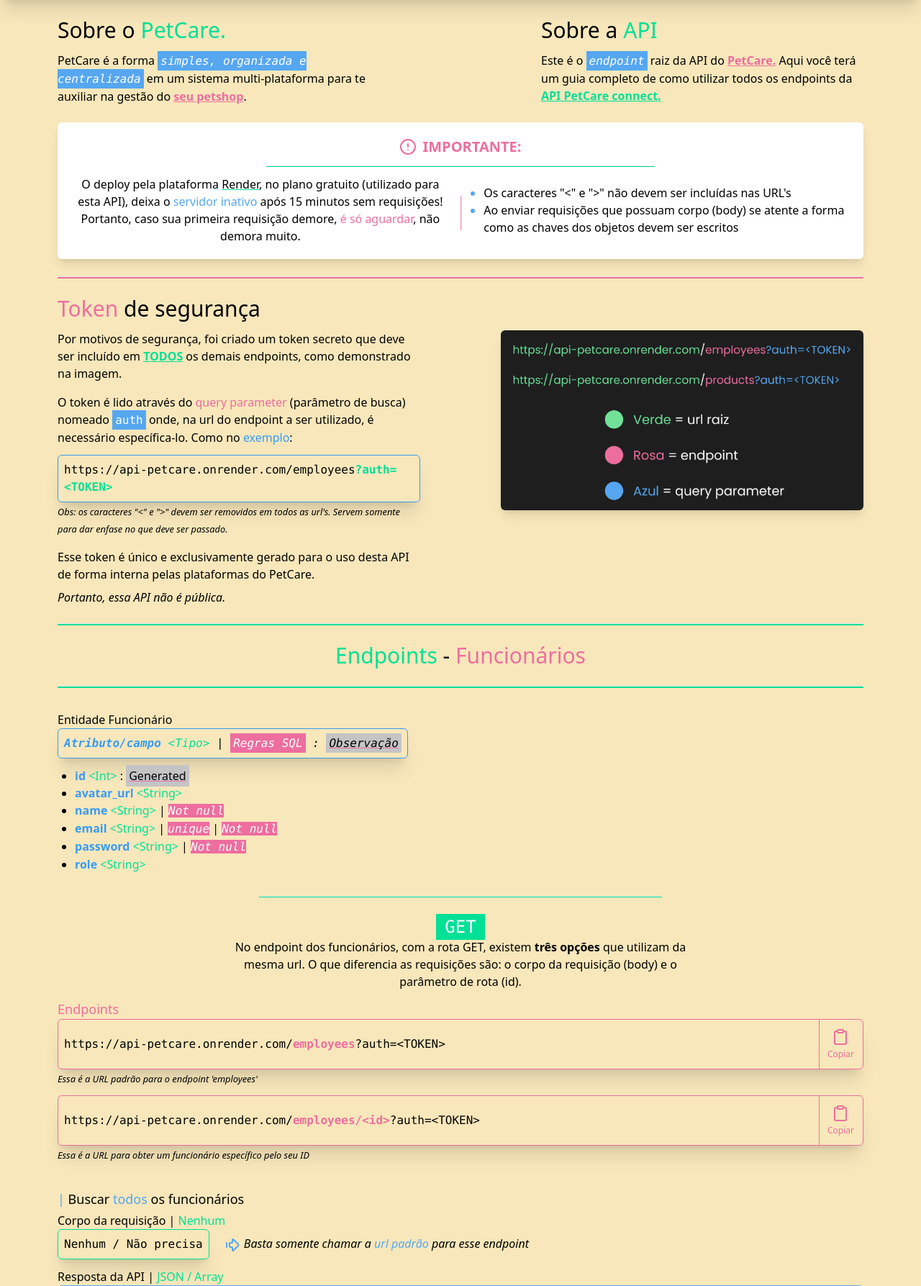
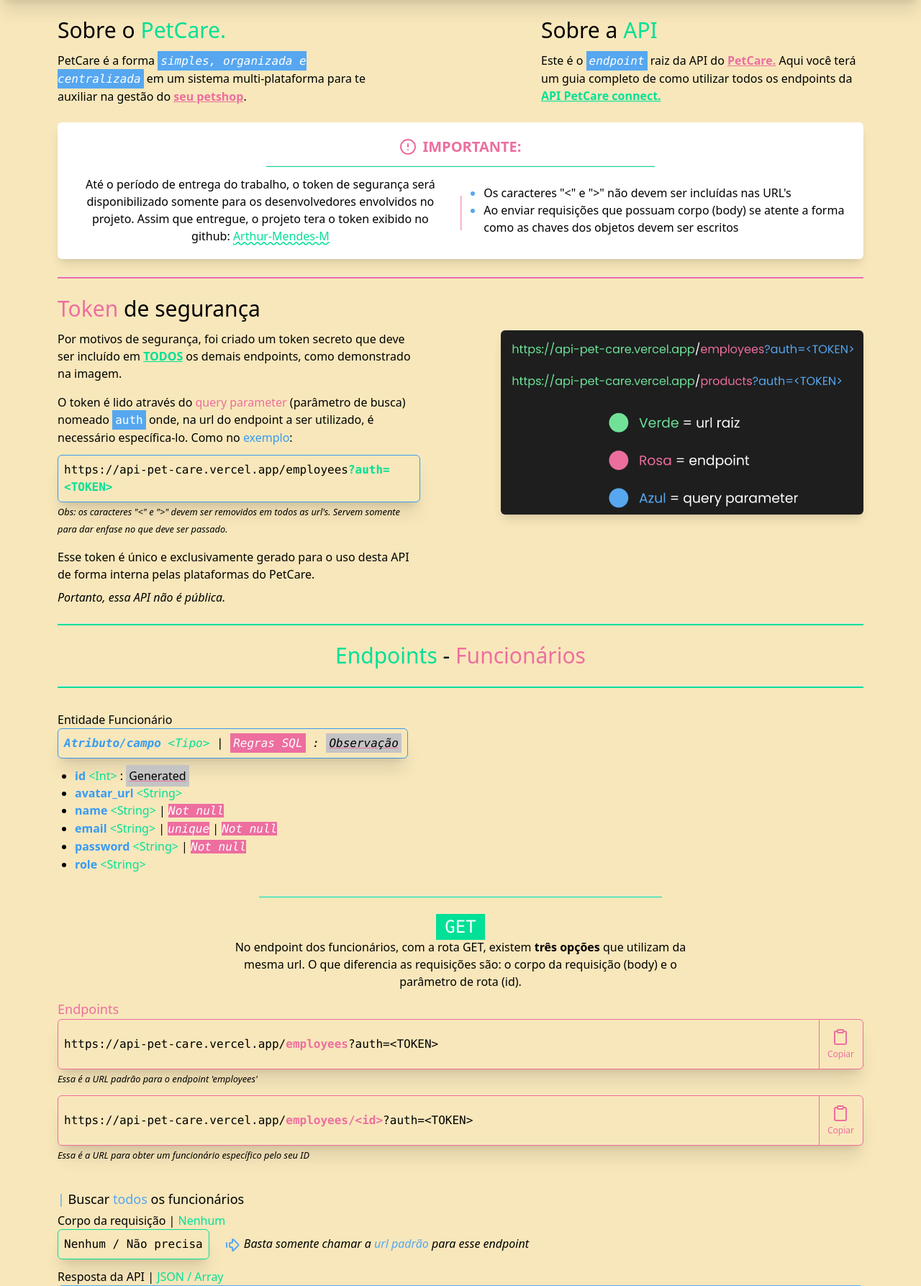
Before and after one commit to Arthur-Mendes-M/API_PetCare, a Flask app: page / in a window 1280 px wide. Shown: the part 70-1857 px from the top of the page at 72% size. Run offline with Flask 3, Linux system fonts and the light colour scheme; some libraries are stand-ins or nearby versions.

Commit message:
refact: clean and adjust all links to refer Vercel deploy, change image exemple and add warning about token.

```diff
--- a/templates/index.html
+++ b/templates/index.html
@@ -155,7 +155,7 @@
 
                 <div class="w-full flex gap-3 flex-col md:flex-row ">
                     <div class="w-full max-w-[800px] text-center self-center">
-                        O deploy pela plataforma <a href="https://render.com" target="_blank" rel="noopener noreferrer" class="underline decoration-green_petcare">Render</a>, no plano gratuito (utilizado para esta API), deixa o <strong class="font-normal text-light_blue">servidor inativo</strong> após  15 minutos sem requisições! Portanto, caso sua primeira requisição demore, <strong class="font-normal text-pink_petcare">é só aguardar</strong>, não demora muito.
+                        Até o período de entrega do trabalho, o token de segurança será disponibilizado somente para os desenvolvedores envolvidos no projeto. Assim que entregue, o projeto tera o token exibido no github: <a href="https://github.com/Arthur-Mendes-M/API_PetCare" target="_blank" rel="noopener noreferrer"><u class="decoration-green_petcare text-green_petcare decoration-wavy">Arthur-Mendes-M</u></a>
                     </div>
 
                     <span class="h-[1px] w-1/2 translate-x-1/2 my-1 md:h-1/2 md:w-[1px] md:translate-y-1/2 md:mx-1 bg-pink_petcare"></span>
@@ -183,7 +183,7 @@
                         O token é lido através do <u class="no-underline text-pink_petcare">query parameter</u> (parâmetro de busca) nomeado <code class="bg-light_blue text-white p-1">auth</code> onde, na url do endpoint a ser utilizado, é necessário específica-lo. Como no <u class="no-underline text-dark_blue">exemplo</u>:
 
                         <code class="mt-3 p-2 block rounded-md border border-dark_blue shadow-xl break-words">
-                            https://api-petcare.onrender.com/employees<u class="no-underline text-green_petcare font-bold">?auth=&lt;TOKEN&gt;</u>
+                            https://api-pet-care.vercel.app/employees<u class="no-underline text-green_petcare font-bold">?auth=&lt;TOKEN&gt;</u>
                         </code>
                         <small class="italic w-full">Obs: os caracteres "&lt;" e "&gt;" devem ser removidos em todos as url's. Servem somente para dar enfase no que deve ser passado.</small>
                     </p>
@@ -243,7 +243,7 @@
                     <div class="mb-3 w-full">
                         <code class="block rounded-md border border-pink_petcare shadow-xl break-words md:flex md:justify-between">
                             <p class="px-2 py-2 w-fit self-center break-all" data-clipboard-text>
-                                https://api-petcare.onrender.com/<u class="no-underline text-pink_petcare font-bold">employees</u>?auth=&lt;TOKEN&gt;</u>
+                                https://api-pet-care.vercel.app/<u class="no-underline text-pink_petcare font-bold">employees</u>?auth=&lt;TOKEN&gt;</u>
                             </p>
 
                             <div class="relative pl-2 md:pl-0 flex justify-center items-center">
@@ -261,7 +261,7 @@
                     <div class="w-full">
                         <code class="block rounded-md border border-pink_petcare shadow-xl break-words md:flex md:justify-between">
                             <p class="px-2 py-2 w-fit self-center break-all" data-clipboard-text>
-                                https://api-petcare.onrender.com/<u class="no-underline text-pink_petcare font-bold">employees/&lt;id&gt;</u>?auth=&lt;TOKEN&gt;</u>
+                                https://api-pet-care.vercel.app/<u class="no-underline text-pink_petcare font-bold">employees/&lt;id&gt;</u>?auth=&lt;TOKEN&gt;</u>
                             </p>
 
                             <div class="relative pl-2 md:pl-0 flex justify-center items-center">
@@ -446,7 +446,7 @@
                     <p class="text-pink_petcare w-full text-lg mt-3">Endpoint</p>
                     <code class="w-full block rounded-md border border-pink_petcare shadow-xl break-words md:flex md:justify-between">
                         <p class="px-2 py-2 w-fit self-center break-all" data-clipboard-text>
-                            https://api-petcare.onrender.com/<u class="no-underline text-pink_petcare font-bold">employees</u>?auth=&lt;TOKEN&gt;</u>
+                            https://api-pet-care.vercel.app/<u class="no-underline text-pink_petcare font-bold">employees</u>?auth=&lt;TOKEN&gt;</u>
                         </p>
 
                         <div class="relative pl-2 md:pl-0 flex justify-center items-center">
@@ -530,7 +530,7 @@
                     <p class="text-pink_petcare w-full text-lg mt-3">Endpoint</p>
                     <code class="w-full block rounded-md border border-pink_petcare shadow-xl break-words md:flex md:justify-between">
                         <p class="px-2 py-2 w-fit self-center break-all" data-clipboard-text>
-                            https://api-petcare.onrender.com/<u class="no-underline text-pink_petcare font-bold">employees/&lt;id&gt;</u>?auth=&lt;TOKEN&gt;</u>
+                            https://api-pet-care.vercel.app/<u class="no-underline text-pink_petcare font-bold">employees/&lt;id&gt;</u>?auth=&lt;TOKEN&gt;</u>
                         </p>
 
                         <div class="relative pl-2 md:pl-0 flex justify-center items-center">
@@ -612,7 +612,7 @@
                     <p class="text-pink_petcare w-full text-lg mt-3">Endpoint</p>
                     <code class="w-full block rounded-md border border-pink_petcare shadow-xl break-words md:flex md:justify-between">
                         <p class="px-2 py-2 w-fit self-center break-all" data-clipboard-text>
-                            https://api-petcare.onrender.com/<u class="no-underline text-pink_petcare font-bold">employees/&lt;id&gt;</u>?auth=&lt;TOKEN&gt;</u>
+                            https://api-pet-care.vercel.app/<u class="no-underline text-pink_petcare font-bold">employees/&lt;id&gt;</u>?auth=&lt;TOKEN&gt;</u>
                         </p>
 
                         <div class="relative pl-2 md:pl-0 flex justify-center items-center">
@@ -717,7 +717,7 @@
                     <div class="mb-3 w-full">
                         <code class="block rounded-md border border-pink_petcare shadow-xl break-words md:flex md:justify-between">
                             <p class="px-2 py-2 w-fit self-center break-all" data-clipboard-text>
-                                https://api-petcare.onrender.com/<u class="no-underline text-pink_petcare font-bold">products</u>?auth=&lt;TOKEN&gt;</u>
+                                https://api-pet-care.vercel.app/<u class="no-underline text-pink_petcare font-bold">products</u>?auth=&lt;TOKEN&gt;</u>
                             </p>
 
                             <div class="relative pl-2 md:pl-0 flex justify-center items-center">
@@ -735,7 +735,7 @@
                     <div class="w-full">
                         <code class="block rounded-md border border-pink_petcare shadow-xl break-words md:flex md:justify-between">
                             <p class="px-2 py-2 w-fit self-center break-all" data-clipboard-text>
-                                https://api-petcare.onrender.com/<u class="no-underline text-pink_petcare font-bold">products/&lt;id&gt;</u>?auth=&lt;TOKEN&gt;</u>
+                                https://api-pet-care.vercel.app/<u class="no-underline text-pink_petcare font-bold">products/&lt;id&gt;</u>?auth=&lt;TOKEN&gt;</u>
                             </p>
 
                             <div class="relative pl-2 md:pl-0 flex justify-center items-center">
@@ -861,7 +861,7 @@
                     <p class="text-pink_petcare w-full text-lg mt-3">Endpoint</p>
                     <code class="w-full block rounded-md border border-pink_petcare shadow-xl break-words md:flex md:justify-between">
                         <p class="px-2 py-2 w-fit self-center break-all" data-clipboard-text>
-                            https://api-petcare.onrender.com/<u class="no-underline text-pink_petcare font-bold">products</u>?auth=&lt;TOKEN&gt;</u>
+                            https://api-pet-care.vercel.app/<u class="no-underline text-pink_petcare font-bold">products</u>?auth=&lt;TOKEN&gt;</u>
                         </p>
 
                         <div class="relative pl-2 md:pl-0 flex justify-center items-center">
@@ -951,7 +951,7 @@
                     <p class="text-pink_petcare w-full text-lg mt-3">Endpoint</p>
                     <code class="w-full block rounded-md border border-pink_petcare shadow-xl break-words md:flex md:justify-between">
                         <p class="px-2 py-2 w-fit self-center break-all" data-clipboard-text>
-                            https://api-petcare.onrender.com/<u class="no-underline text-pink_petcare font-bold">products/&lt;id&gt;</u>?auth=&lt;TOKEN&gt;</u>
+                            https://api-pet-care.vercel.app/<u class="no-underline text-pink_petcare font-bold">products/&lt;id&gt;</u>?auth=&lt;TOKEN&gt;</u>
                         </p>
 
                         <div class="relative pl-2 md:pl-0 flex justify-center items-center">
@@ -1039,7 +1039,7 @@
                     <p class="text-pink_petcare w-full text-lg mt-3">Endpoint</p>
                     <code class="w-full block rounded-md border border-pink_petcare shadow-xl break-words md:flex md:justify-between">
                         <p class="px-2 py-2 w-fit self-center break-all" data-clipboard-text>
-                            https://api-petcare.onrender.com/<u class="no-underline text-pink_petcare font-bold">products/&lt;id&gt;</u>?auth=&lt;TOKEN&gt;</u>
+                            https://api-pet-care.vercel.app/<u class="no-underline text-pink_petcare font-bold">products/&lt;id&gt;</u>?auth=&lt;TOKEN&gt;</u>
                         </p>
 
                         <div class="relative pl-2 md:pl-0 flex justify-center items-center">
@@ -1144,7 +1144,7 @@
                     <div class="mb-3 w-full">
                         <code class="block rounded-md border border-pink_petcare shadow-xl break-words md:flex md:justify-between">
                             <p class="px-2 py-2 w-fit self-center break-all" data-clipboard-text>
-                                https://api-petcare.onrender.com/<u class="no-underline text-pink_petcare font-bold">clients</u>?auth=&lt;TOKEN&gt;</u>
+                                https://api-pet-care.vercel.app/<u class="no-underline text-pink_petcare font-bold">clients</u>?auth=&lt;TOKEN&gt;</u>
                             </p>
 
                             <div class="relative pl-2 md:pl-0 flex justify-center items-center">
@@ -1162,7 +1162,7 @@
                     <div class="w-full">
                         <code class="block rounded-md border border-pink_petcare shadow-xl break-words md:flex md:justify-between">
                             <p class="px-2 py-2 w-fit self-center break-all" data-clipboard-text>
-                                https://api-petcare.onrender.com/<u class="no-underline text-pink_petcare font-bold">clients/&lt;id&gt;</u>?auth=&lt;TOKEN&gt;</u>
+                                https://api-pet-care.vercel.app/<u class="no-underline text-pink_petcare font-bold">clients/&lt;id&gt;</u>?auth=&lt;TOKEN&gt;</u>
                             </p>
 
                             <div class="relative pl-2 md:pl-0 flex justify-center items-center">
@@ -1350,7 +1350,7 @@
                     <p class="text-pink_petcare w-full text-lg mt-3">Endpoint</p>
                     <code class="w-full block rounded-md border border-pink_petcare shadow-xl break-words md:flex md:justify-between">
                         <p class="px-2 py-2 w-fit self-center break-all" data-clipboard-text>
-                            https://api-petcare.onrender.com/<u class="no-underline text-pink_petcare font-bold">clients</u>?auth=&lt;TOKEN&gt;</u>
+                            https://api-pet-care.vercel.app/<u class="no-underline text-pink_petcare font-bold">clients</u>?auth=&lt;TOKEN&gt;</u>
                         </p>
 
                         <div class="relative pl-2 md:pl-0 flex justify-center items-center">
@@ -1436,7 +1436,7 @@
                     <p class="text-pink_petcare w-full text-lg mt-3">Endpoint</p>
                     <code class="w-full block rounded-md border border-pink_petcare shadow-xl break-words md:flex md:justify-between">
                         <p class="px-2 py-2 w-fit self-center break-all" data-clipboard-text>
-                            https://api-petcare.onrender.com/<u class="no-underline text-pink_petcare font-bold">clients/&lt;id&gt;</u>?auth=&lt;TOKEN&gt;</u>
+                            https://api-pet-care.vercel.app/<u class="no-underline text-pink_petcare font-bold">clients/&lt;id&gt;</u>?auth=&lt;TOKEN&gt;</u>
                         </p>
 
                         <div class="relative pl-2 md:pl-0 flex justify-center items-center">
@@ -1521,7 +1521,7 @@
                     <p class="text-pink_petcare w-full text-lg mt-3">Endpoint</p>
                     <code class="w-full block rounded-md border border-pink_petcare shadow-xl break-words md:flex md:justify-between">
                         <p class="px-2 py-2 w-fit self-center break-all" data-clipboard-text>
-                            https://api-petcare.onrender.com/<u class="no-underline text-pink_petcare font-bold">clients/&lt;id&gt;</u>?auth=&lt;TOKEN&gt;</u>
+                            https://api-pet-care.vercel.app/<u class="no-underline text-pink_petcare font-bold">clients/&lt;id&gt;</u>?auth=&lt;TOKEN&gt;</u>
                         </p>
 
                         <div class="relative pl-2 md:pl-0 flex justify-center items-center">
@@ -1623,7 +1623,7 @@
                     <div class="mb-3 w-full">
                         <code class="block rounded-md border border-pink_petcare shadow-xl break-words md:flex md:justify-between">
                             <p class="px-2 py-2 w-fit self-center break-all" data-clipboard-text>
-                                https://api-petcare.onrender.com/<u class="no-underline text-pink_petcare font-bold">sales</u>?auth=&lt;TOKEN&gt;</u>
+                                https://api-pet-care.vercel.app/<u class="no-underline text-pink_petcare font-bold">sales</u>?auth=&lt;TOKEN&gt;</u>
                             </p>
 
                             <div class="relative pl-2 md:pl-0 flex justify-center items-center">
@@ -1641,7 +1641,7 @@
                     <div class="mb-3 w-full">
                         <code class="block rounded-md border border-pink_petcare shadow-xl break-words md:flex md:justify-between">
                             <p class="px-2 py-2 w-fit self-center break-all" data-clipboard-text>
-                                https://api-petcare.onrender.com/<u class="no-underline text-pink_petcare font-bold">sales/&lt;id&gt;</u>?auth=&lt;TOKEN&gt;</u>
+                                https://api-pet-care.vercel.app/<u class="no-underline text-pink_petcare font-bold">sales/&lt;id&gt;</u>?auth=&lt;TOKEN&gt;</u>
                             </p>
 
                             <div class="relative pl-2 md:pl-0 flex justify-center items-center">
@@ -1705,7 +1705,7 @@
                                 </code>
 
                                 <small class="italic w-full">
-                                    https://api-petcare.onrender.com/<u class="no-underline text-light_blue font-bold">sales/&lt;id&gt;?completed=true</u>&auth=&lt;TOKEN&gt;
+                                    https://api-pet-care.vercel.app/<u class="no-underline text-light_blue font-bold">sales/&lt;id&gt;?completed=true</u>&auth=&lt;TOKEN&gt;
                                 </small>
                             </div>
 
@@ -1744,7 +1744,7 @@
                                 </code>
 
                                 <small class="italic w-full">
-                                    https://api-petcare.onrender.com/<u class="no-underline text-light_blue font-bold">sales/&lt;id&gt;</u>?auth=&lt;TOKEN&gt;
+                                    https://api-pet-care.vercel.app/<u class="no-underline text-light_blue font-bold">sales/&lt;id&gt;</u>?auth=&lt;TOKEN&gt;
                                 </small>
                             </div>
 
@@ -1867,7 +1867,7 @@
                     <p class="text-pink_petcare w-full text-lg mt-3">Endpoint</p>
                     <code class="w-full block rounded-md border border-pink_petcare shadow-xl break-words md:flex md:justify-between">
                         <p class="px-2 py-2 w-fit self-center break-all" data-clipboard-text>
-                            https://api-petcare.onrender.com/<u class="no-underline text-pink_petcare font-bold">sales</u>?auth=&lt;TOKEN&gt;</u>
+                            https://api-pet-care.vercel.app/<u class="no-underline text-pink_petcare font-bold">sales</u>?auth=&lt;TOKEN&gt;</u>
                         </p>
 
                         <div class="relative pl-2 md:pl-0 flex justify-center items-center">
@@ -1980,7 +1980,7 @@
                     <p class="text-pink_petcare w-full text-lg mt-3">Endpoint</p>
                     <code class="w-full block rounded-md border border-pink_petcare shadow-xl break-words md:flex md:justify-between">
                         <p class="px-2 py-2 w-fit self-center break-all" data-clipboard-text>
-                            https://api-petcare.onrender.com/<u class="no-underline text-pink_petcare font-bold">sales/&lt;id&gt;</u>?auth=&lt;TOKEN&gt;</u>
+                            https://api-pet-care.vercel.app/<u class="no-underline text-pink_petcare font-bold">sales/&lt;id&gt;</u>?auth=&lt;TOKEN&gt;</u>
                         </p>
 
                         <div class="relative pl-2 md:pl-0 flex justify-center items-center">
```
Also changed, not shown: images/url_pattern.png.
